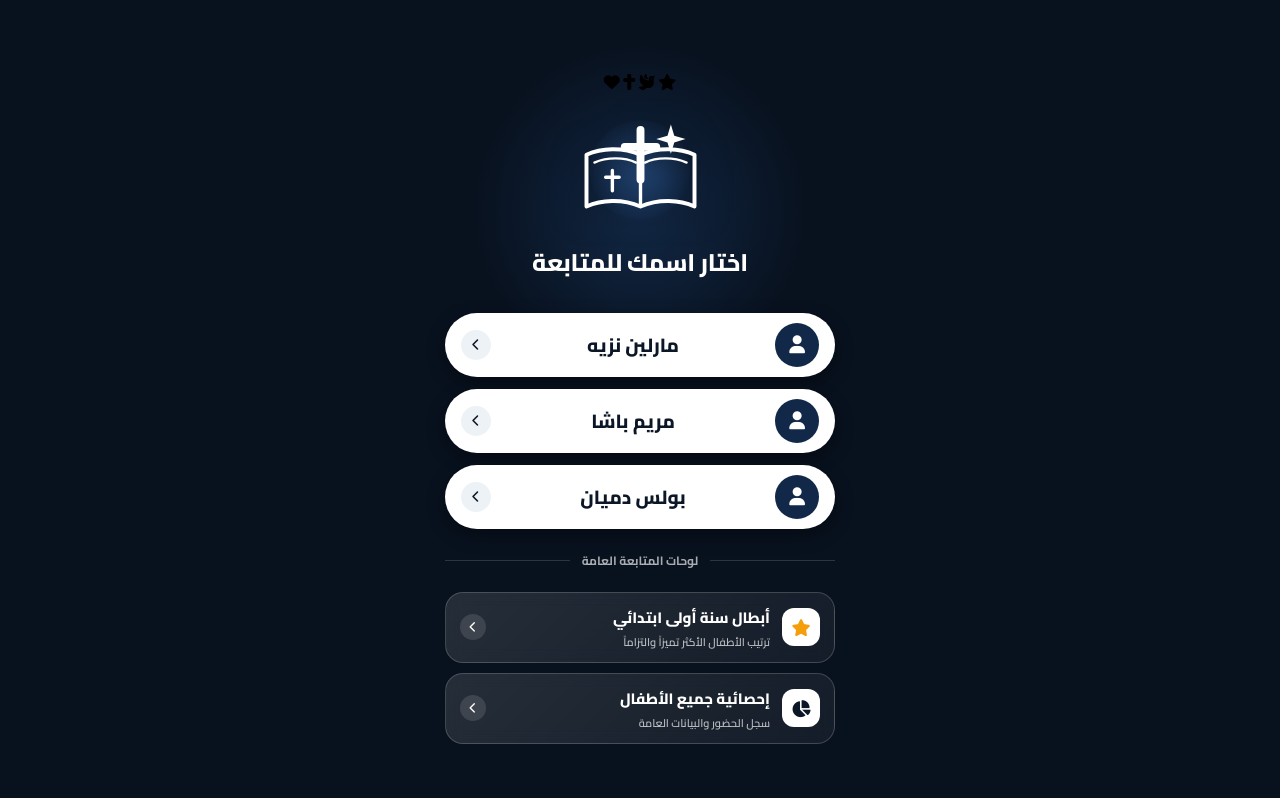
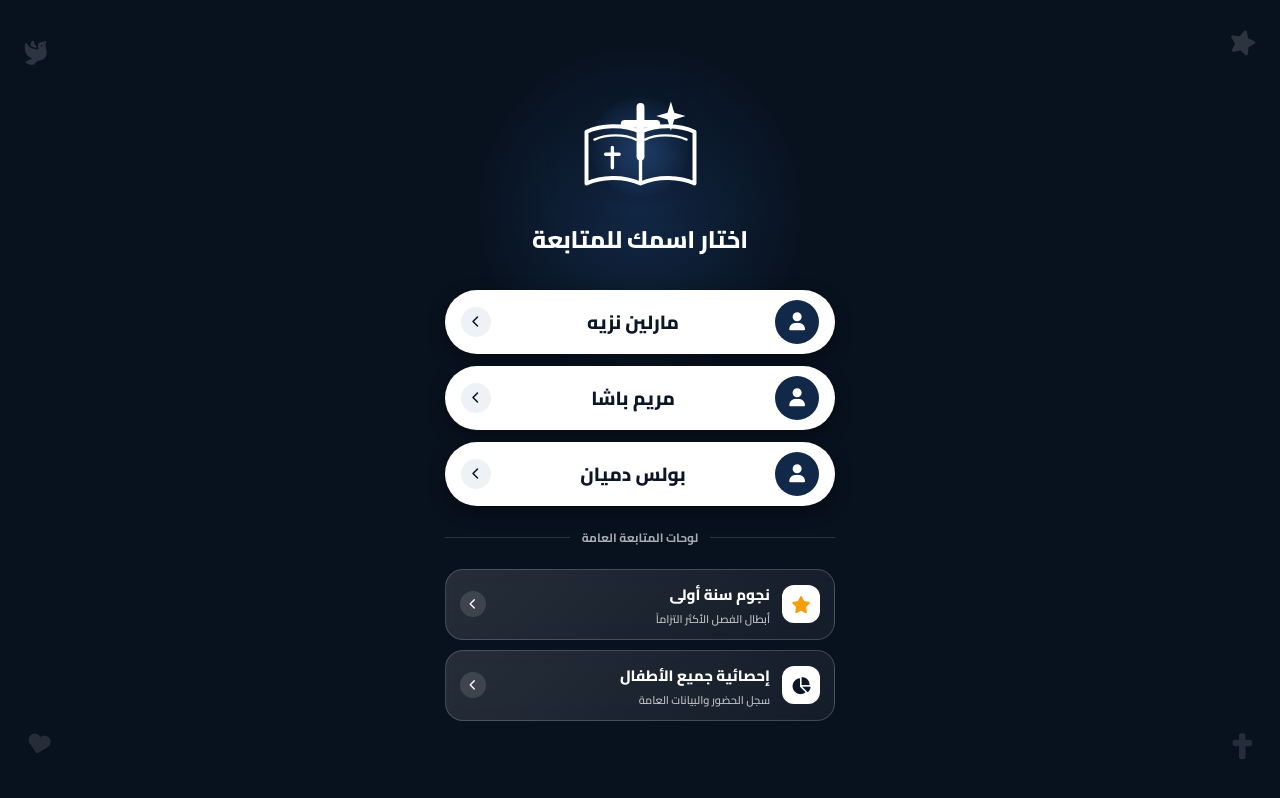
Before and after one commit to paulesdemian732-lgtm/sunday-school-app, a website: page frontend/views/select-user.html in a window 1280 px wide. Drawn offline with Linux system fonts and the light colour scheme.

Commit message:
Fix background icons position and save honor layout

```diff
--- a/frontend/views/select-user.html
+++ b/frontend/views/select-user.html
@@ -5,26 +5,25 @@
     <meta name="viewport" content="width=device-width, initial-scale=1.0, maximum-scale=1.0, user-scalable=no">
     <title>مدارس الأحد</title>
 
-    <!-- الأيقونة والمانيفست -->
     <link rel="manifest" href="/public/manifest.json">
     <link rel="icon" type="image/svg+xml" href="/public/icon.svg">
     <link rel="apple-touch-icon" href="/public/icon.svg">
 
-    <!-- التنسيقات -->
     <link rel="stylesheet" href="/public/css/global.css">
     <link rel="stylesheet" href="/public/css/select-user.css">
     <link rel="stylesheet" href="https://cdnjs.cloudflare.com/ajax/libs/font-awesome/6.5.1/css/all.min.css">
 </head>
-<body>
+<body style="position: relative; overflow-x: hidden;">
 
-    <div class="mobile-wrapper select-wrapper">
-        <div class="bg-decorations">
-            <i class="fa-solid fa-star doodle d-1"></i>
-            <i class="fa-solid fa-dove doodle d-2"></i>
-            <i class="fa-solid fa-cross doodle d-3"></i>
-            <i class="fa-solid fa-heart doodle d-4"></i>
-        </div>
+    <!-- الزينة الخلفية موزعة في أطراف الصفحة بالكامل وليست فوق اللوجو -->
+    <div style="position: fixed; top: 0; left: 0; width: 100vw; height: 100vh; pointer-events: none; z-index: 0; overflow: hidden;">
+        <i class="fa-solid fa-star" style="position: absolute; top: 30px; right: 24px; font-size: 24px; color: rgba(255,255,255,0.15); transform: rotate(15deg);"></i>
+        <i class="fa-solid fa-dove" style="position: absolute; top: 40px; left: 24px; font-size: 24px; color: rgba(255,255,255,0.15); transform: rotate(-10deg);"></i>
+        <i class="fa-solid fa-cross" style="position: absolute; bottom: 40px; right: 28px; font-size: 26px; color: rgba(255,255,255,0.12);"></i>
+        <i class="fa-solid fa-heart" style="position: absolute; bottom: 45px; left: 28px; font-size: 22px; color: rgba(255,255,255,0.12); transform: rotate(12deg);"></i>
+    </div>
 
+    <div class="mobile-wrapper select-wrapper" style="position: relative; z-index: 1;">
         <header class="select-header">
             <div class="mini-logo-container">
                 <svg viewBox="0 0 120 100" class="church-logo-sm" fill="none" xmlns="http://www.w3.org/2000/svg">
@@ -78,14 +77,13 @@
         </div>
 
         <section class="bottom-board-group">
-            <!-- كارت أبطال سنة أولى ابتدائي بالاسم الجديد -->
             <div class="board-card" onclick="openHonorBoard()">
                 <div class="board-icon">
                     <i class="fa-solid fa-star star-gold"></i>
                 </div>
                 <div class="board-info">
-                    <h4>أبطال سنة أولى ابتدائي</h4>
-                    <p>ترتيب الأطفال الأكثر تميزاً والتزاماً</p>
+                    <h4>نجوم سنة أولى</h4>
+                    <p>أبطال الفصل الأكثر التزاماً</p>
                 </div>
                 <div class="board-arrow">
                     <i class="fa-solid fa-chevron-left"></i>
```
